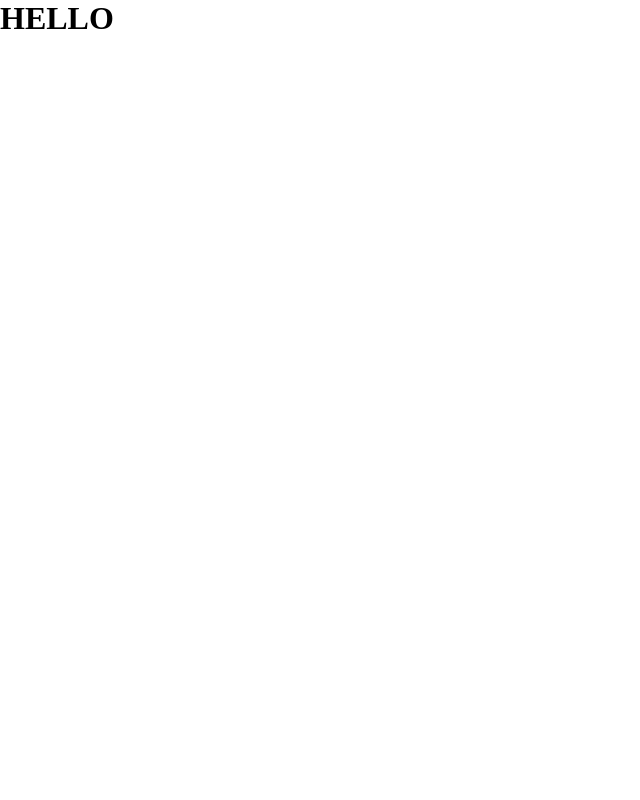
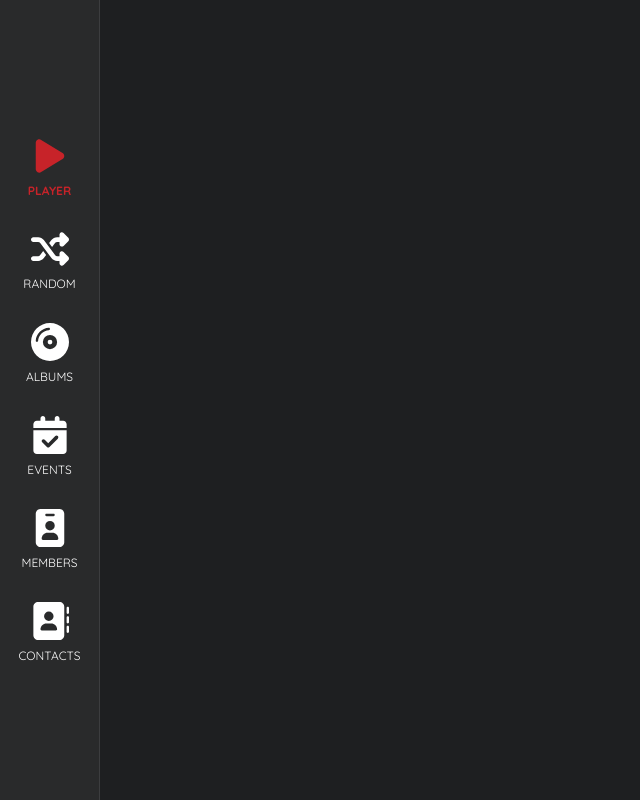
Before and after one commit to megaseves/red-pumpkin-reactjs, a JavaScript app: page / in a window 1280 px wide. Shown: the whole page, without its empty margins (0-640 px from the left). Built offline with nearby package versions, Linux system fonts and the light colour scheme; the HTML template or start-up script is replaced by a standard one.

Commit message:
Add: navbar design

```diff
--- a/package.json
+++ b/package.json
@@ -3,6 +3,10 @@
   "version": "0.1.0",
   "private": true,
   "dependencies": {
+    "@fortawesome/fontawesome-svg-core": "^6.4.0",
+    "@fortawesome/free-regular-svg-icons": "^6.4.0",
+    "@fortawesome/free-solid-svg-icons": "^6.4.0",
+    "@fortawesome/react-fontawesome": "^0.2.0",
     "@testing-library/jest-dom": "^5.16.5",
     "@testing-library/react": "^13.4.0",
     "@testing-library/user-event": "^13.5.0",
--- a/src/App.css
+++ b/src/App.css
@@ -1,9 +1,12 @@
+@import url('https://fonts.googleapis.com/css2?family=Quicksand:wght@300;400;700&display=swap');
+
+
 * {
   padding: 0;
   margin: 0;
   box-sizing: border-box;
 }
-body { overflow-x: hidden; }
+body { background-color: var(--bgColor); overflow-x: hidden; color: white; font-family: 'Quicksand', sans-serif; }
 
 :root {
   --linkColor: #c72329;
--- a/src/App.js
+++ b/src/App.js
@@ -1,12 +1,11 @@
 import './App.css';
+import {Navbar} from "./components/Navbar";
 
 function App() {
   return (
-    <div className="App">
-      <header className="App-header">
-        <h1>HELLO</h1>
-      </header>
-    </div>
+    <>
+        <Navbar />
+    </>
   );
 }
 
--- /dev/null
+++ b/src/components/Navbar.css
@@ -0,0 +1,42 @@
+.navbar-container {
+    width: 100px;
+    height: 100vh;
+    background-color: var(--secBgColor);
+    position: fixed;
+    border-right: 1px solid var(--thiBgColor);
+    display: flex;
+    align-items: center;
+    justify-content: center;
+    flex-direction: column;
+}
+.menu-content {
+    min-width: 80px;
+    font-weight: bold;
+    display: flex;
+    flex-direction: column;
+    justify-content: center;
+    text-align: center;
+    padding: 8px;
+    border-radius: 14px;
+    margin: 8px 0;
+}
+.menu-content:hover {
+    background-color: var(--thiBgColor);
+    cursor: pointer;
+}
+.menu-icon {
+    font-size: 38px;
+}
+.menu-title {
+    font-size: 12px;
+    margin-top: 8px;
+    font-weight: normal;
+}
+
+.active {
+    color: var(--linkColor);
+    /*background-color: var(--thiBgColor);*/
+}
+.active p {
+    font-weight: bold;
+}
--- /dev/null
+++ b/src/components/Navbar.js
@@ -0,0 +1,43 @@
+import './Navbar.css';
+import {FontAwesomeIcon} from "@fortawesome/react-fontawesome";
+import {
+    faAddressBook,
+    faCalendarCheck,
+    faCompactDisc,
+    faIdBadge,
+    faPlay,
+    faShuffle
+} from "@fortawesome/free-solid-svg-icons";
+
+export function Navbar() {
+  return (
+    <div className="navbar-container">
+
+        <div className="menu-content active">
+            <FontAwesomeIcon className="menu-icon" icon={faPlay} />
+            <p className="menu-title">PLAYER</p>
+        </div>
+        <div className="menu-content">
+            <FontAwesomeIcon className="menu-icon" icon={faShuffle} />
+            <p className="menu-title">RANDOM</p>
+        </div>
+        <div className="menu-content">
+            <FontAwesomeIcon className="menu-icon" icon={faCompactDisc} />
+            <p className="menu-title">ALBUMS</p>
+        </div>
+        <div className="menu-content">
+            <FontAwesomeIcon className="menu-icon" icon={faCalendarCheck} />
+            <p className="menu-title">EVENTS</p>
+        </div>
+        <div className="menu-content">
+            <FontAwesomeIcon className="menu-icon" icon={faIdBadge} />
+            <p className="menu-title">MEMBERS</p>
+        </div>
+        <div className="menu-content">
+            <FontAwesomeIcon className="menu-icon" icon={faAddressBook} />
+            <p className="menu-title">CONTACTS</p>
+        </div>
+
+    </div>
+  );
+}
```
Also changed, not shown: 1 other file (tests, documents, lock files or other folders).
